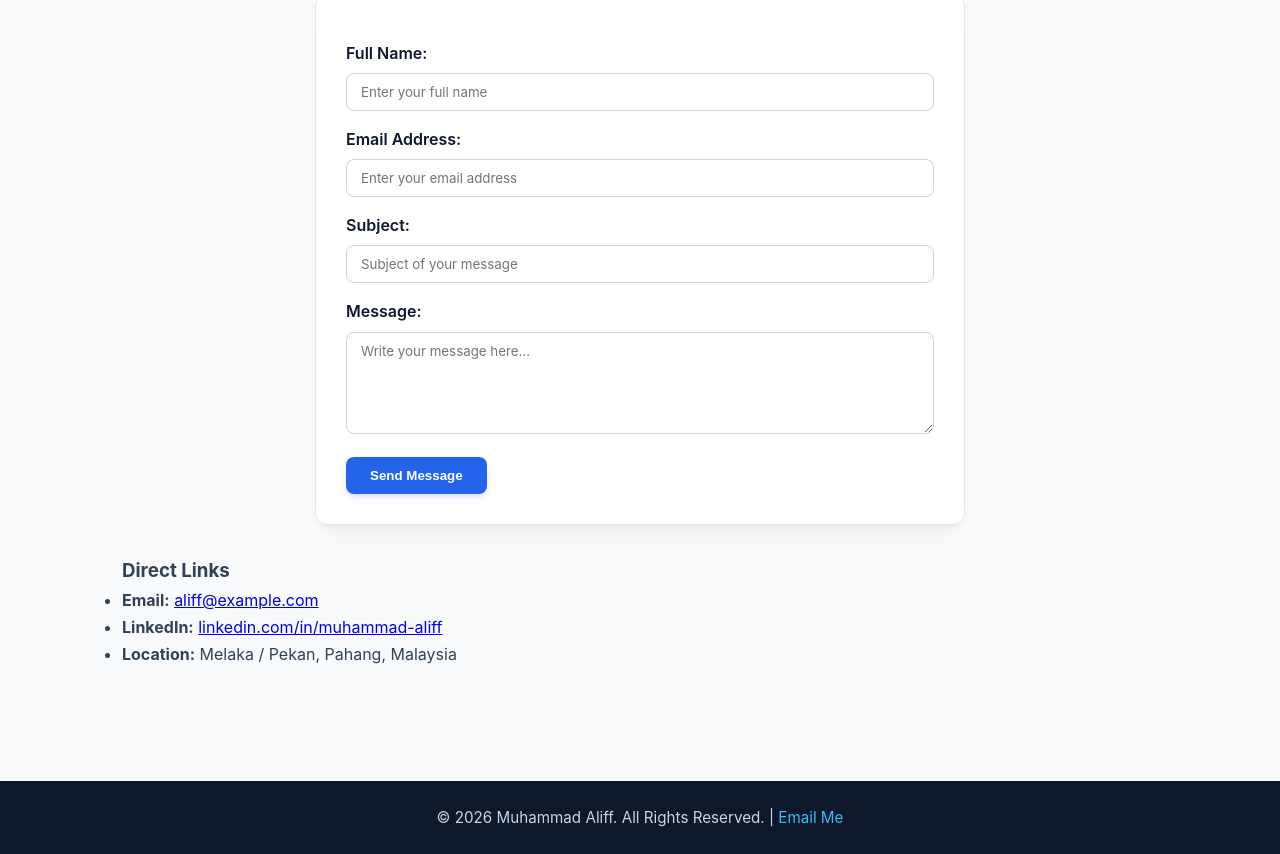
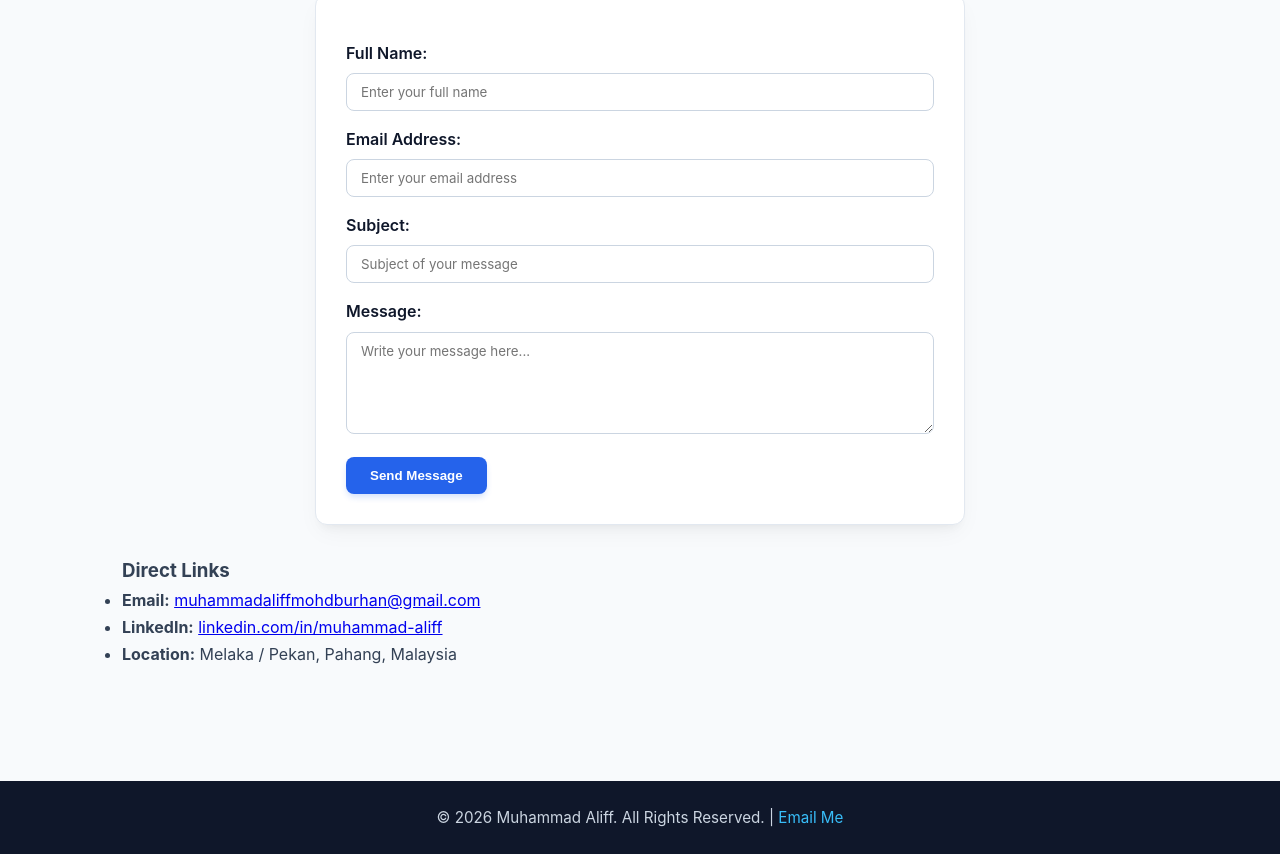
Before and after one commit to mhdaliff03/Aliff-portfolio, a plain HTML site: page contact.html in a window 1280 px wide. Shown: the part 204-1058 px from the top of the page. Drawn offline with Linux system fonts and the light colour scheme.

Commit message:
Update email to personal email

```diff
--- a/contact.html
+++ b/contact.html
@@ -44,7 +44,7 @@
             <article class="contact-info" style="margin-top: 30px;">
                 <h3>Direct Links</h3>
                 <ul>
-                    <li><strong>Email:</strong> <a href="mailto:aliff@example.com">aliff@example.com</a></li>
+                    <li><strong>Email:</strong> <a href="mailto:muhammadaliffmohdburhan@gmail.com">muhammadaliffmohdburhan@gmail.com</a></li>
                     <li><strong>LinkedIn:</strong> <a href="https://linkedin.com" target="_blank">linkedin.com/in/muhammad-aliff</a></li>
                     <li><strong>Location:</strong> Melaka / Pekan, Pahang, Malaysia</li>
                 </ul>
@@ -53,7 +53,7 @@
     </main>
 
     <footer>
-        <p>&copy; <span class="current-year">2026</span> Muhammad Aliff. All Rights Reserved. | <a href="mailto:aliff@example.com" class="footer-link">Email Me</a></p>
+        <p>&copy; <span class="current-year">2026</span> Muhammad Aliff. All Rights Reserved. | <a href="mailto:muhammadaliffmohdburhan@gmail.com" class="footer-link">Email Me</a></p>
     </footer>
 
     <script src="js/script.js"></script>
```
Also changed, not shown: about.html (+1 -1 lines), index.html (+1 -1 lines), projects.html (+1 -1 lines), skills.html (+1 -1 lines).
